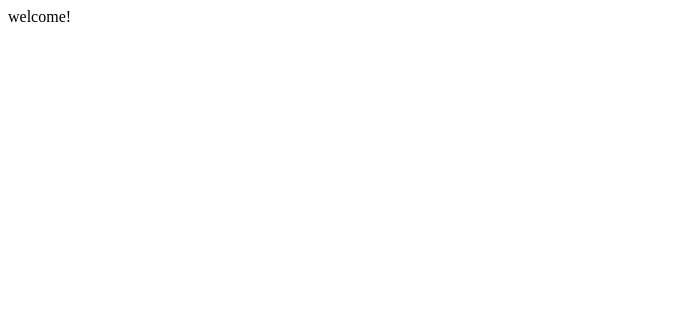
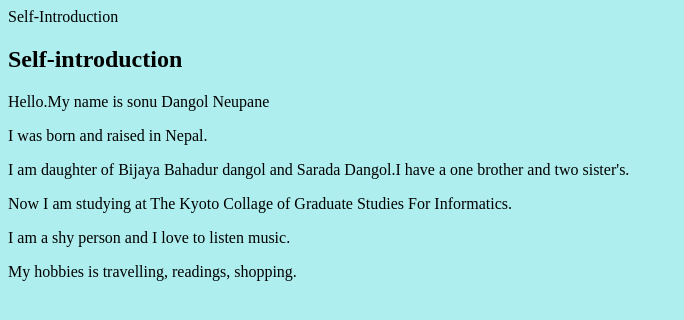
Before and after one commit to rose-sonu/My-first-file, a plain HTML site: page index.html in a window 1280 px wide. Shown: the whole page, without its empty margins (0-684 px from the left). Drawn offline with Linux system fonts and the light colour scheme.

Commit message:
Add files via upload

```diff
--- a/index.html
+++ b/index.html
@@ -1,10 +1,14 @@
-<!DOCTYPE html>
-
 <html>
 <head>
-<tittle.my first HTML</tittle>
+<tittle>Self-Introduction</tittle>
 </head>
-<body>
-</h1>welcome!</h1>
+<body bgcolor="paleturquoise">
+<h2>Self-introduction</h2>
+<p>Hello.My name is sonu Dangol Neupane</p>
+<p> I was born and raised in Nepal.</p>
+<p> I am daughter of Bijaya Bahadur dangol and Sarada Dangol.I have a one brother and two sister's.</p>
+<p> Now I am studying at The Kyoto Collage of Graduate Studies For Informatics.</p>
+<p> I am a shy person and I love to listen music.</p>
+<p> My hobbies is travelling, readings, shopping.</p>
 </body>
 </html>
```
